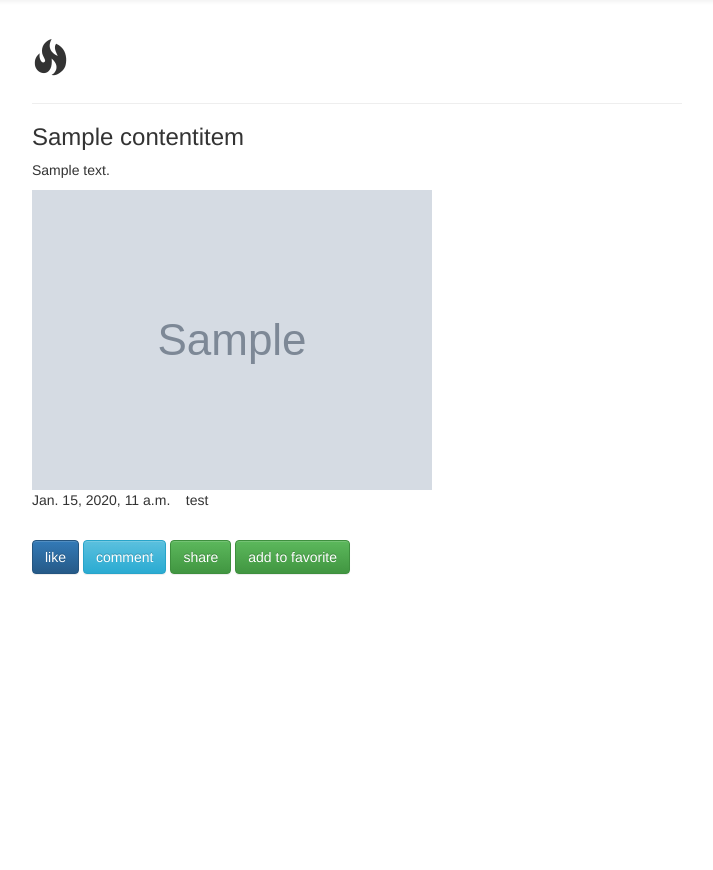
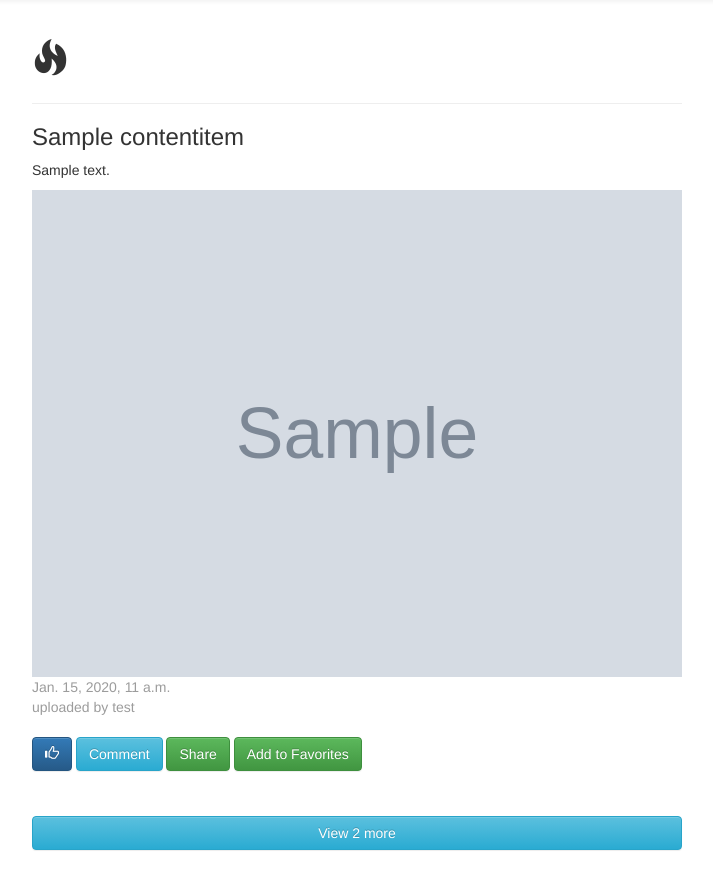
Before and after one commit to SNDjango/server, a Django app: page / in a window 1280 px wide. Shown: the part 52-922 px from the top of the page, without its empty margins (283-996 px from the left). Before the commit the page ends 627 px from the top, so only its background shows below. Run offline with Django 3.2, Linux system fonts and the light colour scheme; a user stored in the database is signed in; data comes from the database, SQL or seed files in the repository; tables that the repository leaves empty hold one stand-in row (values such as "Sample post"); grey boxes marked "Sample" are stand-in pictures; some libraries are stand-ins or nearby versions.

Commit message:
implemented view-more-button on front page (VERY HACKY SOLUTION), minor fixes

```diff
--- a/snd/image_board/static/css/main.css
+++ b/snd/image_board/static/css/main.css
@@ -41,5 +41,5 @@ button {
 }
 
 .image-cont{
-	margin-bottom: 70px;
+	margin-bottom: 25px;
 }
--- a/snd/image_board/templates/index.html
+++ b/snd/image_board/templates/index.html
@@ -1,29 +1,44 @@
 {% extends 'base.html' %}
-{% block title %}home{% endblock %}
+{% block title %}Hot{% endblock %}
 
 {% block body %}
     {% if user.is_authenticated %}
-        <div style="width: 650px;margin: 0 auto;">
+        <div style="width: 650px;margin: 0 auto;margin-bottom:20px;">
             <h1>
                 <span class="glyphicon glyphicon-fire" aria-hidden="true"></span>
             </h1>
             <hr />
             {% for post in all_posts %}
-                <div class="image-cont">
+                <div id="{{ forloop.counter }}" class="image-cont">
                     <h3>{{ post.title }}</h3>
                     <p>{{ post.description }}</p>
-                    <img src="{{ post.image.url }}">
-                    <p>{{ post.upload_date }} &nbsp;&nbsp; {{ post.uploaded_by }}</p>
+                    <img src="{{ post.image.url }}" style="width: 650px">
+                    <p class="info-text">{{ post.upload_date }} &nbsp;&nbsp;</p>
+                    <p class="info-text">uploaded by {{ post.uploaded_by }}</p>
                     <div>
-                        <button class="btn btn-primary">like</button>
-                        <button class="btn btn-info">comment</button>
-                        <button class="btn btn-success">share</button>
-                        <button class="btn btn-success">add to favorite</button>
+                        <button class="btn btn-primary"><span class="glyphicon glyphicon-thumbs-up"></span></button>
+                        <button class="btn btn-info">Comment</button>
+                        <button class="btn btn-success">Share</button>
+                        <button class="btn btn-success">Add to Favorites</button>
                     </div>
                 </div>
             {% endfor %}
+            <form action="{% url 'index' %}" method="post">
+                {% csrf_token %}
+                <input type="hidden" class="form-control" name="views" value="{{ view_more }}">
+                <button type="Submit" value="submit" class="btn btn-info lower-btn">View 2 more</button>
+            </form>
         </div>
     {% else %}
         <h1>Welcome to TUGag, a place of serious fun</h1>
     {% endif %}
 {% endblock %}
+{% block script %}
+    <script>
+        var max = 0;
+        $('.image-cont').each(function(){
+            max = Math.max(this.id, max);
+        });
+        document.getElementById(max-2).scrollIntoView();
+    </script>
+{% endblock %}
--- a/snd/image_board/views.py
+++ b/snd/image_board/views.py
@@ -20,8 +20,12 @@ from .models import ContentItem
 
 
 def index (request):
-    all_posts = ContentItem.objects.all().order_by('-upload_date')[:1]
-    return render(request, 'index.html', {'all_posts': all_posts})
+    if(request.method == 'POST'):
+        views = int(request.POST['views'])+2
+    else:
+        views = 2
+    all_posts = ContentItem.objects.all().order_by('-upload_date')[:views]
+    return render(request, 'index.html', {'all_posts': all_posts, 'view_more': views})
 
 def profile(request):
     if not request.user.is_authenticated:
```
Also changed, not shown: snd/image_board/templates/myposts.html (+8 -9 lines).
